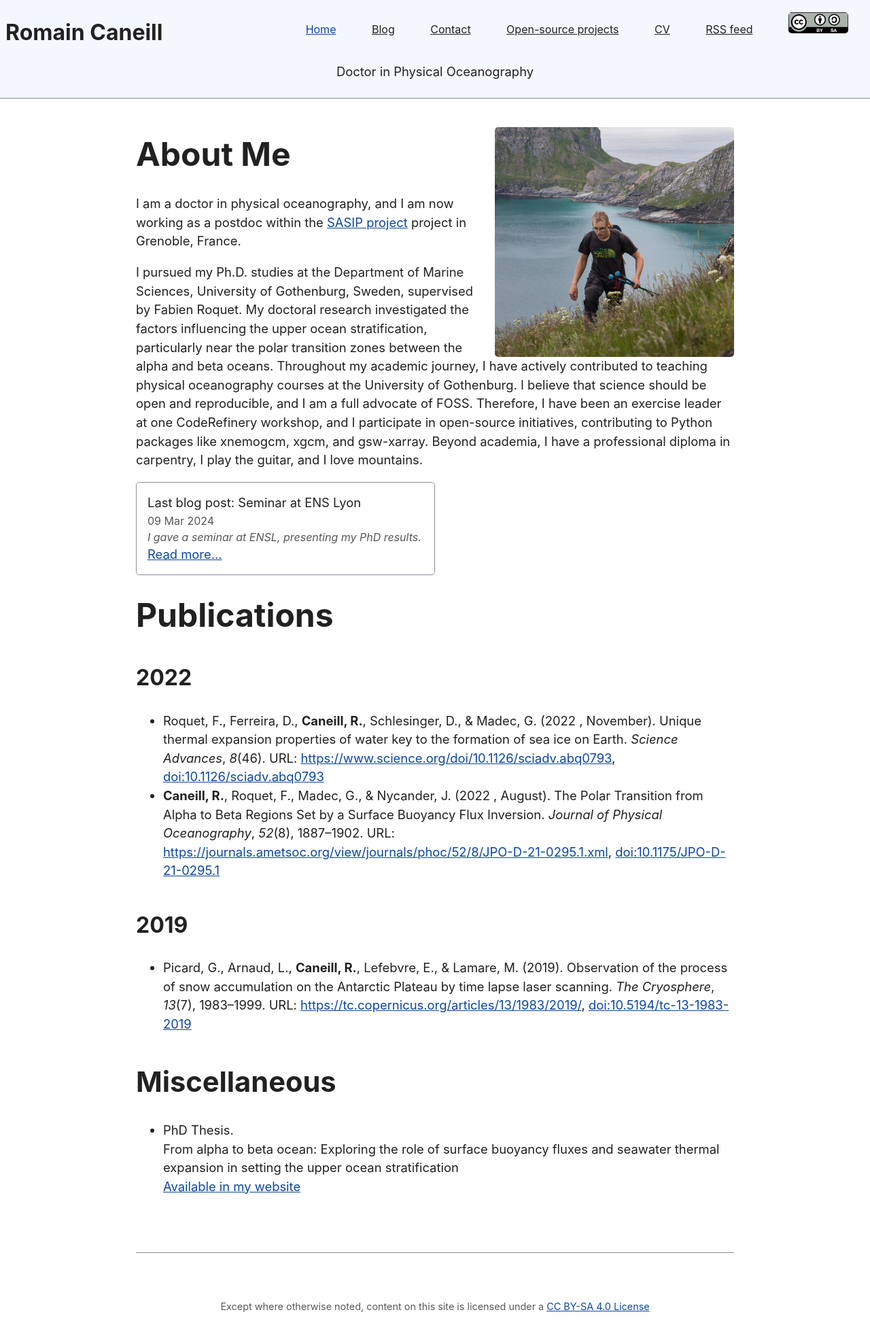
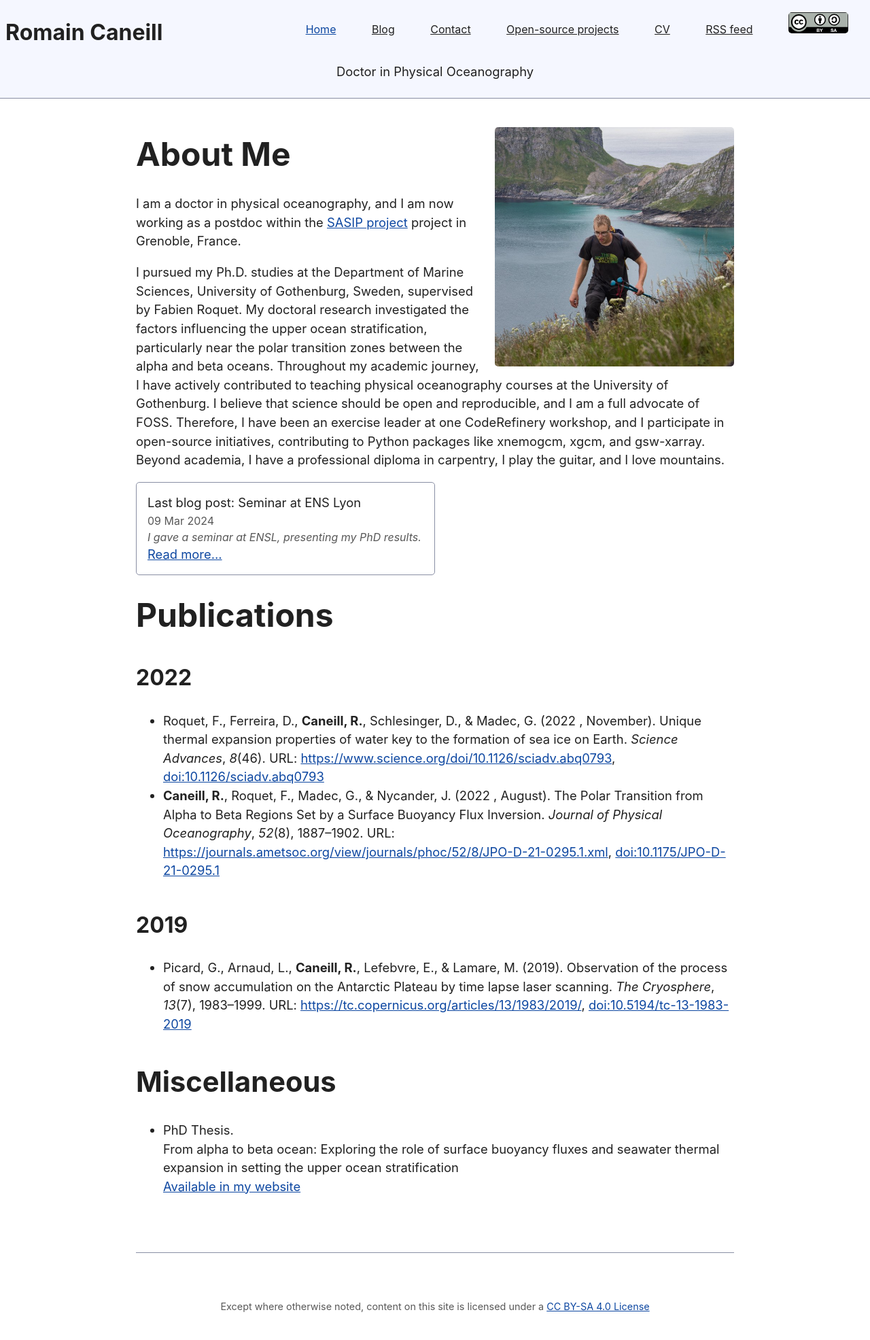
Before and after one commit to rcaneill/rcaneill.github.io, a Jekyll site: the page built from index.md, in a window 1280 px wide. Shown: the whole page at 68% size. Built offline with Jekyll 4.4.1, drawn with Linux system fonts in a browser that asks for light colours.

Commit message:
update aspect ratio

```diff
--- a/index.md
+++ b/index.md
@@ -5,7 +5,7 @@ permalink: /
 layout: default
 ---
 
-<img alt="Picture of Romain Caneill" src="/assets/images/romain.jpg" width="40%" style="float: right; margin: 0 0 0 15px;">
+<img alt="Picture of Romain Caneill" src="/assets/images/romain.jpg" width="40%" style="float: right; margin: 0 0 0 15px; aspect-ratio: 1 / 1;">
 
 # About Me
 
```
Also changed, not shown: assets/images/romain.jpg.
